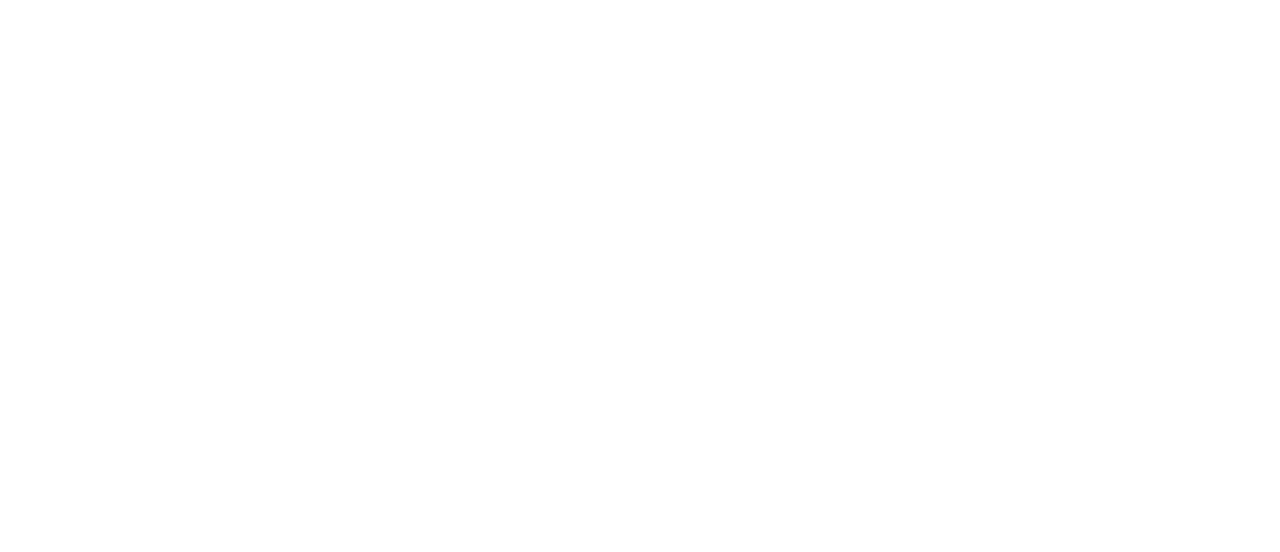
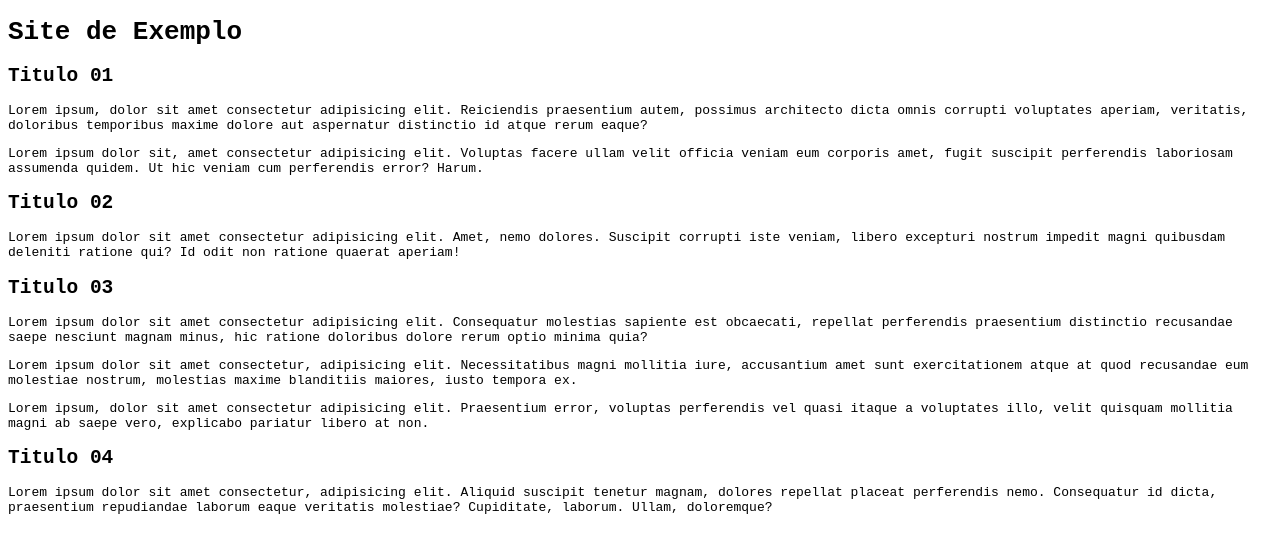
Before and after one commit to Robson-Lima-Jr/HTML5-CSS3-Estudonauta, a plain HTML site: page Módulo-02/Capitulo13-Exercicios/Aula-07/index.html in a window 1280 px wide. Drawn offline with Linux system fonts and the light colour scheme.

Commit message:
Exercicio atualizado

```diff
--- a/Módulo-02/Capitulo13-Exercicios/Aula-07/index.html
+++ b/Módulo-02/Capitulo13-Exercicios/Aula-07/index.html
@@ -1,12 +1,29 @@
 <!DOCTYPE html>
 <html lang="pt-br">
+
 <head>
     <meta charset="UTF-8">
     <meta http-equiv="X-UA-Compatible" content="IE=edge">
     <meta name="viewport" content="width=device-width, initial-scale=1.0">
     <title>Cap13 Aula07 - Criando um site harmônico</title>
+    <link rel="stylesheet" href="style.css">
 </head>
+
 <body>
+    <main>
+        <h1>Site de Exemplo</h1>
+        <h2>Titulo 01</h2>
+        <p>Lorem ipsum, dolor sit amet consectetur adipisicing elit. Reiciendis praesentium autem, possimus architecto dicta omnis corrupti voluptates aperiam, veritatis, doloribus temporibus maxime dolore aut aspernatur distinctio id atque rerum eaque?</p>
+        <p>Lorem ipsum dolor sit, amet consectetur adipisicing elit. Voluptas facere ullam velit officia veniam eum corporis amet, fugit suscipit perferendis laboriosam assumenda quidem. Ut hic veniam cum perferendis error? Harum.</p>
+        <h2>Titulo 02</h2>
+        <p>Lorem ipsum dolor sit amet consectetur adipisicing elit. Amet, nemo dolores. Suscipit corrupti iste veniam, libero excepturi nostrum impedit magni quibusdam deleniti ratione qui? Id odit non ratione quaerat aperiam!</p>
+        <h2>Titulo 03</h2>
+        <p>Lorem ipsum dolor sit amet consectetur adipisicing elit. Consequatur molestias sapiente est obcaecati, repellat perferendis praesentium distinctio recusandae saepe nesciunt magnam minus, hic ratione doloribus dolore rerum optio minima quia?</p>
+        <p>Lorem ipsum dolor sit amet consectetur, adipisicing elit. Necessitatibus magni mollitia iure, accusantium amet sunt exercitationem atque at quod recusandae eum molestiae nostrum, molestias maxime blanditiis maiores, iusto tempora ex.</p>
+        <p>Lorem ipsum, dolor sit amet consectetur adipisicing elit. Praesentium error, voluptas perferendis vel quasi itaque a voluptates illo, velit quisquam mollitia magni ab saepe vero, explicabo pariatur libero at non.</p>
+        <h2>Titulo 04</h2>
+        <p>Lorem ipsum dolor sit amet consectetur, adipisicing elit. Aliquid suscipit tenetur magnam, dolores repellat placeat perferendis nemo. Consequatur id dicta, praesentium repudiandae laborum eaque veritatis molestiae? Cupiditate, laborum. Ullam, doloremque?</p>
+    </main>
+</body>
 
-</body>
 </html>
--- /dev/null
+++ b/Módulo-02/Capitulo13-Exercicios/Aula-07/style.css
@@ -0,0 +1,5 @@
+@charset "UTF-8";
+
+* {
+    font-family: monospace;
+}
```
